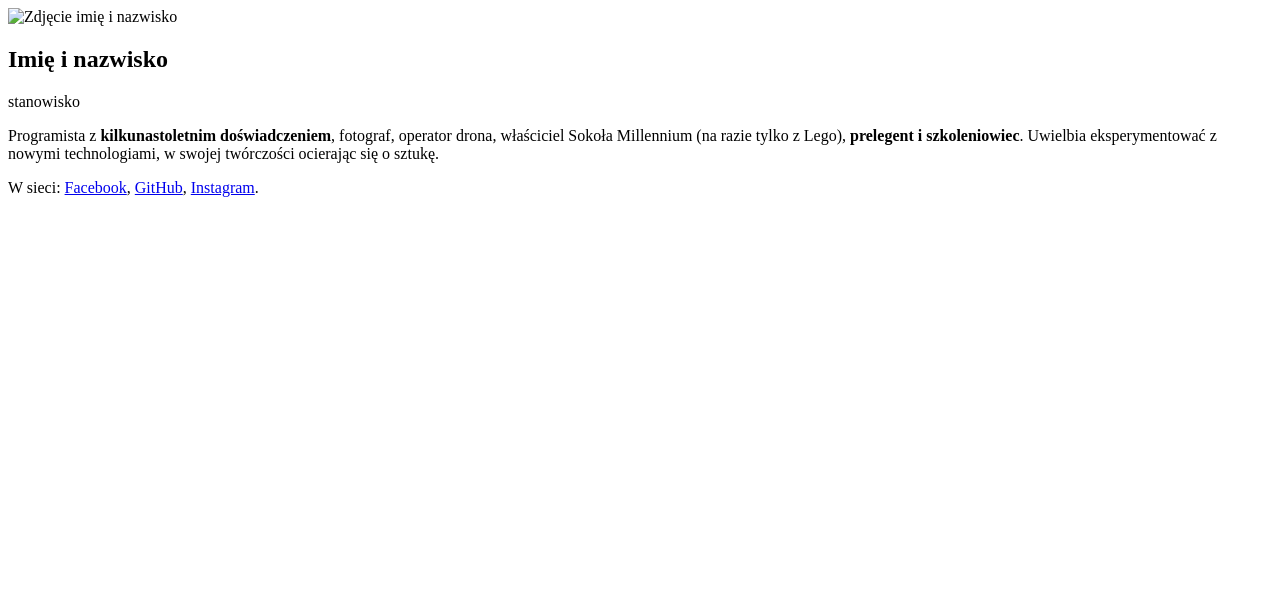
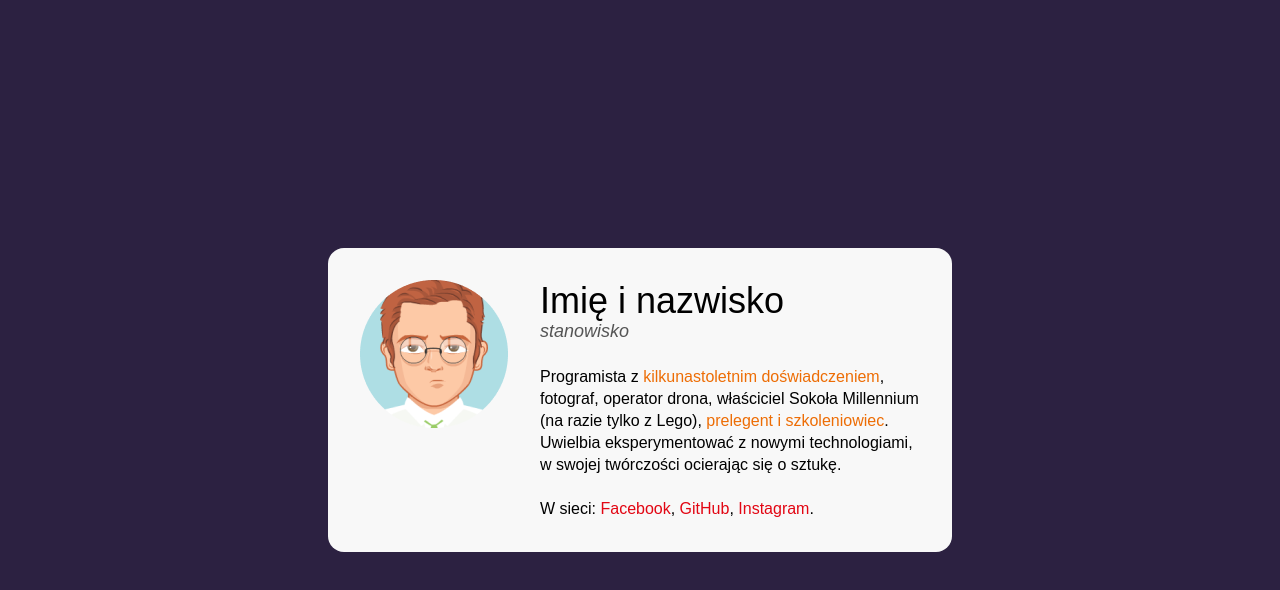
Before and after one commit to damiaNR10/business-card-2020, a plain HTML site: page index.html in a window 1280 px wide. Drawn offline with Linux system fonts and the light colour scheme; the site is published under a folder, as on GitHub Pages, so addresses that start at the root find nothing.

Commit message:
feat: correct reffers

```diff
--- a/index.html
+++ b/index.html
@@ -3,14 +3,14 @@
 <head>
     <meta charset="UTF-8">
     <meta name="viewport" content="width=device-width, initial-scale=1.0">
-    <title>Wizytówka</title>
-    <link href="/css/normalize.css" rel="stylesheet" type="text/css" />
-    <link href="/css/style.css" rel="stylesheet" type="text/css" />
+    <title>Business Card 2021</title>
+    <link href="css/normalize.css" rel="stylesheet" type="text/css" />
+    <link href="css/style.css" rel="stylesheet" type="text/css" />
 </head>
 <body>
     <main class="main">
         <article class="person">
-            <img class="person__picture" src="/img/avatar.png" alt="Zdjęcie imię i nazwisko" />
+            <img class="person__picture" src="img/avatar.png" alt="Zdjęcie imię i nazwisko" />
             <div>
                 <header class="person__info">
                     <h1 class="person__name">Imię i nazwisko</h1>
```
